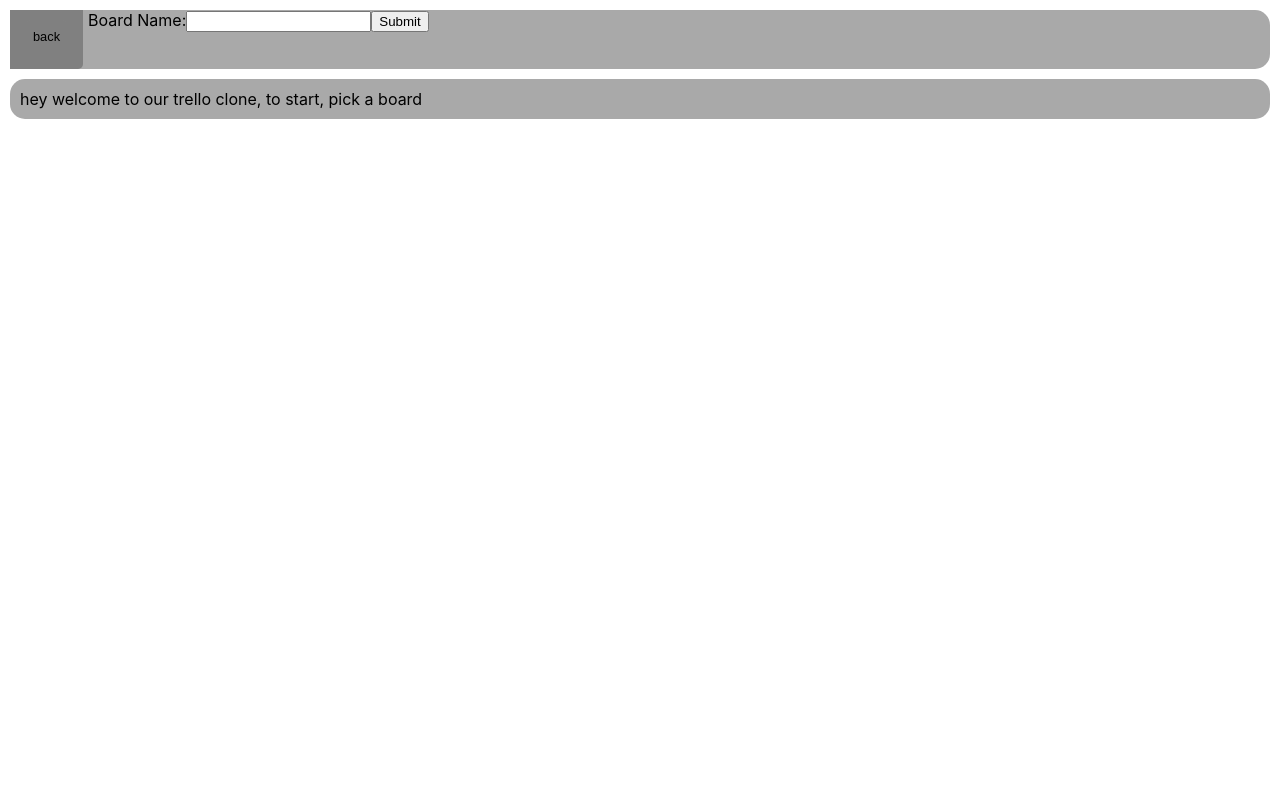
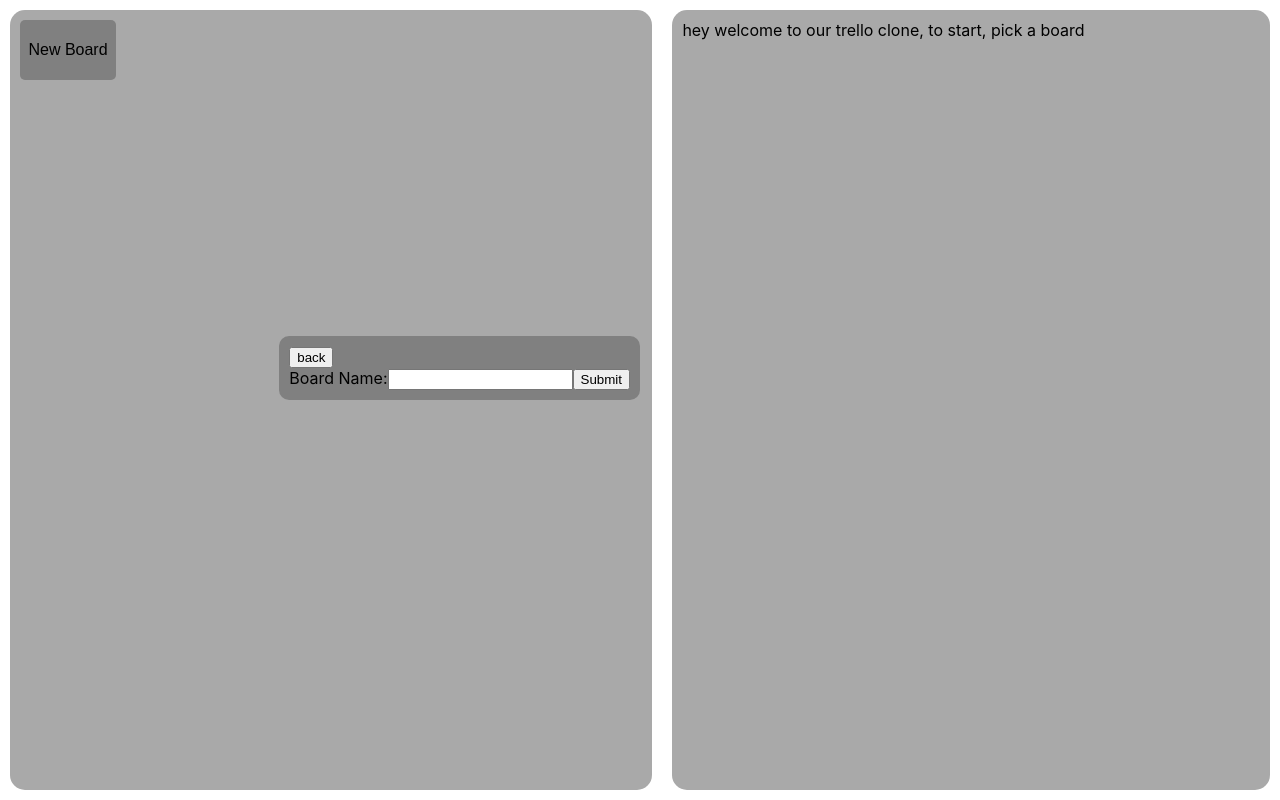
Before and after one commit to WR417H29/TrelloClone, a React (Create React App) app in the folder web/: page / in a window 1280 px wide. Both pictures are taken after a click on the button "New Board". Built offline with nearby package versions, Linux system fonts and the light colour scheme; no server answers.

Commit message:
css changes to new board button

```diff
--- a/web/src/App.css
+++ b/web/src/App.css
@@ -123,7 +123,7 @@ button.card:hover {
     justify-content: left;
 
     flex-wrap: wrap;
-    align-content: stretch;
+    align-content: flex-start;
 
     margin: 10px;
 }
@@ -154,7 +154,16 @@ button.card:hover {
 }
 
 .board-select {
-    width: 7.5vw;
-    height: 7.5vh;
+    min-width: 7.5vw;
+    min-height: 7.5vh;
     font-size: 16px;
 }
+
+.popUp{
+    position: fixed;
+    bottom: 50%;
+    right: 50%;
+    background-color: grey;
+    padding: 10px;
+    border-radius: 10px;
+}
--- a/web/src/App.tsx
+++ b/web/src/App.tsx
@@ -52,7 +52,6 @@ class App extends React.Component<appProps, appState> {
     }
 
     render() {
-        if (!this.state.newBoard) {
         if (this.state.currentBoardID === -1) {
             // if no board is selected then give the user a menu
             let disp: any = [];
@@ -68,6 +67,8 @@ class App extends React.Component<appProps, appState> {
             });
 
             return (
+                <>
+
                     <div className={"menuContainer"}>
                         <div className={"menuBody"}>
                             {disp}
@@ -83,8 +84,28 @@ class App extends React.Component<appProps, appState> {
                             board
                         </div>
                     </div>
+
+                    {this.state.newBoard &&
+                        <div className = {"popUp"}>
+                                <button onClick={() => this.setState({newBoard : false})}>
+                                    back
+                                </button>
+                                <form method="POST" action="/boards">
+                                    <label>
+                                        Board Name:
+                                        <input
+                                            type="text"
+                                            name="name"
+                                            autoComplete="false"
+                                        />
+                                    </label>
+                                    <input type="submit" value="Submit" />
+                                </form>
+                        </div>
+                    }
+                </>
             );
-            } else {
+        } else { // if we do have a selected board then render it
             let disp: any = [];
             this.state.boards.forEach((board: BoardType) => {
                 // this is awful I'm so sorry
@@ -102,33 +123,6 @@ class App extends React.Component<appProps, appState> {
 
             return <div className="home-page">{disp}</div>; // placing them on the screen
         }
-        } else {
-            return (
-                <div className="menu-container">
-                    <div className="menuBody">
-                        <div className="toolbar">
-                            <button onClick={() => this.resetBoard()}>
-                                back
-                            </button>
-                        </div>
-                        <form method="POST" action="/boards">
-                            <label>
-                                Board Name:
-                                <input
-                                    type="text"
-                                    name="name"
-                                    autoComplete="false"
-                                />
-                            </label>
-                            <input type="submit" value="Submit" />
-                        </form>
-                    </div>
-                    <div className={"introBox"}>
-                        hey welcome to our trello clone, to start, pick a board
-                    </div>
-                </div>
-            );
-        }
     }
 }
 
```
Lines whose indentation alone changed are shown as unchanged.
